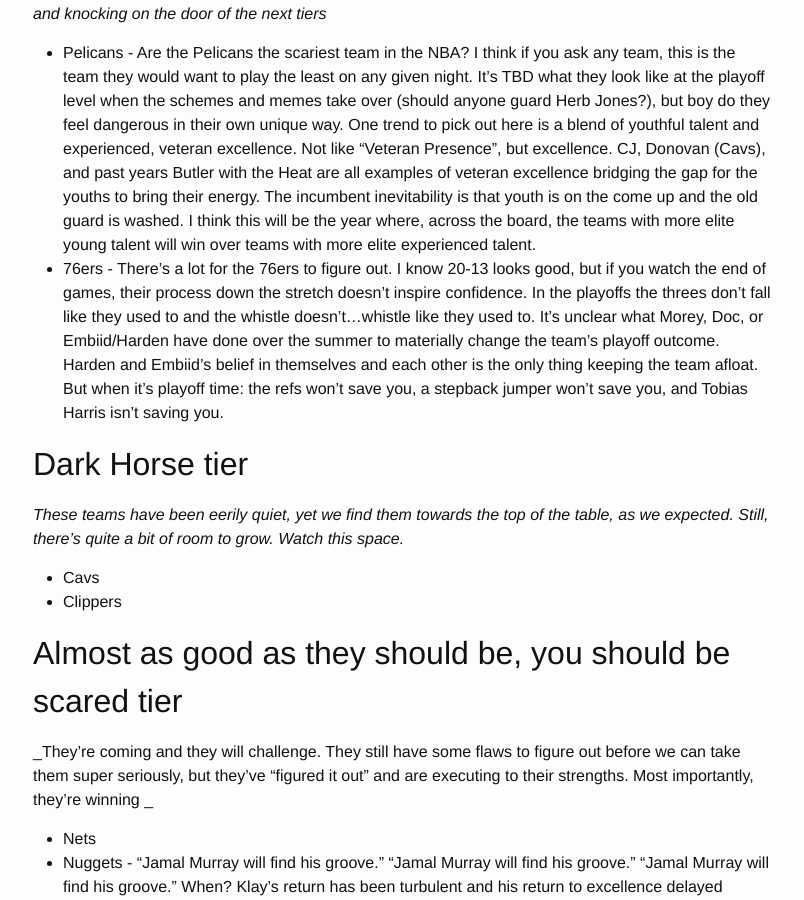
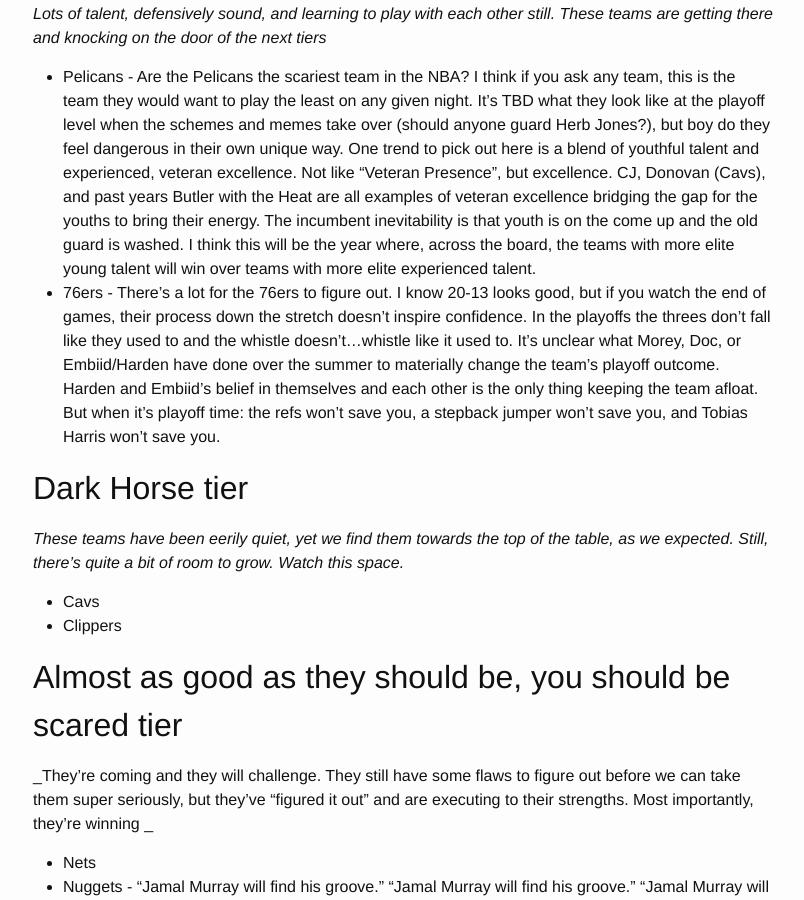
Before and after one commit to rayraycano/rayraycano.github.io, a Jekyll site: the page built from _posts/2022-12-29-nba-tiers.markdown, in a window 1280 px wide and 900 px high, scrolled down 3627 px. Shown: the whole window, without its empty margins (237-1041 px from the left). Built offline with Jekyll 4.4.1, drawn with Linux system fonts in a browser that asks for light colours; comment, search, counter and statistics services are not loaded; some of the changed text lies outside the part shown.

Commit message:
somee typos

```diff
--- a/_posts/2022-12-29-nba-tiers.markdown
+++ b/_posts/2022-12-29-nba-tiers.markdown
@@ -72,7 +72,7 @@
 _Lots of talent, defensively sound, and learning to play with each other still. These teams are getting there and knocking on the door of the next tiers_
 
 * Pelicans - Are the Pelicans the scariest team in the NBA? I think if you ask any team, this is the team they would want to play the least on any given night. It's TBD what they look like at the playoff level when the schemes and memes take over (should anyone guard Herb Jones?), but boy do they feel dangerous in their own unique way. One trend to pick out here is a blend of youthful talent and experienced, veteran excellence. Not like “Veteran Presence”, but excellence. CJ, Donovan (Cavs), and past years Butler with the Heat are all examples of veteran excellence bridging the gap for the youths to bring their energy. The incumbent inevitability is that youth is on the come up and the old guard is washed. I think this will be the year where, across the board, the teams with more elite young talent will win over teams with more elite experienced talent.
-* 76ers - There’s a lot for the 76ers to figure out. I know 20-13 looks good, but if you watch the end of games, their process down the stretch doesn’t inspire confidence. In the playoffs the threes don’t fall like they used to and the whistle doesn’t…whistle like they used to. It’s unclear what Morey, Doc, or Embiid/Harden have done over the summer to materially change the team’s playoff outcome. Harden and Embiid’s belief in themselves and each other is the only thing keeping the team afloat. But when it’s playoff time: the refs won’t save you, a stepback jumper won’t save you, and Tobias Harris isn’t saving you.
+* 76ers - There’s a lot for the 76ers to figure out. I know 20-13 looks good, but if you watch the end of games, their process down the stretch doesn’t inspire confidence. In the playoffs the threes don’t fall like they used to and the whistle doesn’t…whistle like it used to. It’s unclear what Morey, Doc, or Embiid/Harden have done over the summer to materially change the team’s playoff outcome. Harden and Embiid’s belief in themselves and each other is the only thing keeping the team afloat. But when it’s playoff time: the refs won’t save you, a stepback jumper won’t save you, and Tobias Harris won't save you.
 
 ## Dark Horse tier
 _These teams have been eerily quiet, yet we find them towards the top of the table, as we expected. Still, there’s quite a bit of room to grow. Watch this space._
```
Also changed, not shown: other parts of _posts/2022-12-29-nba-tiers.markdown (+1 -1 lines).
